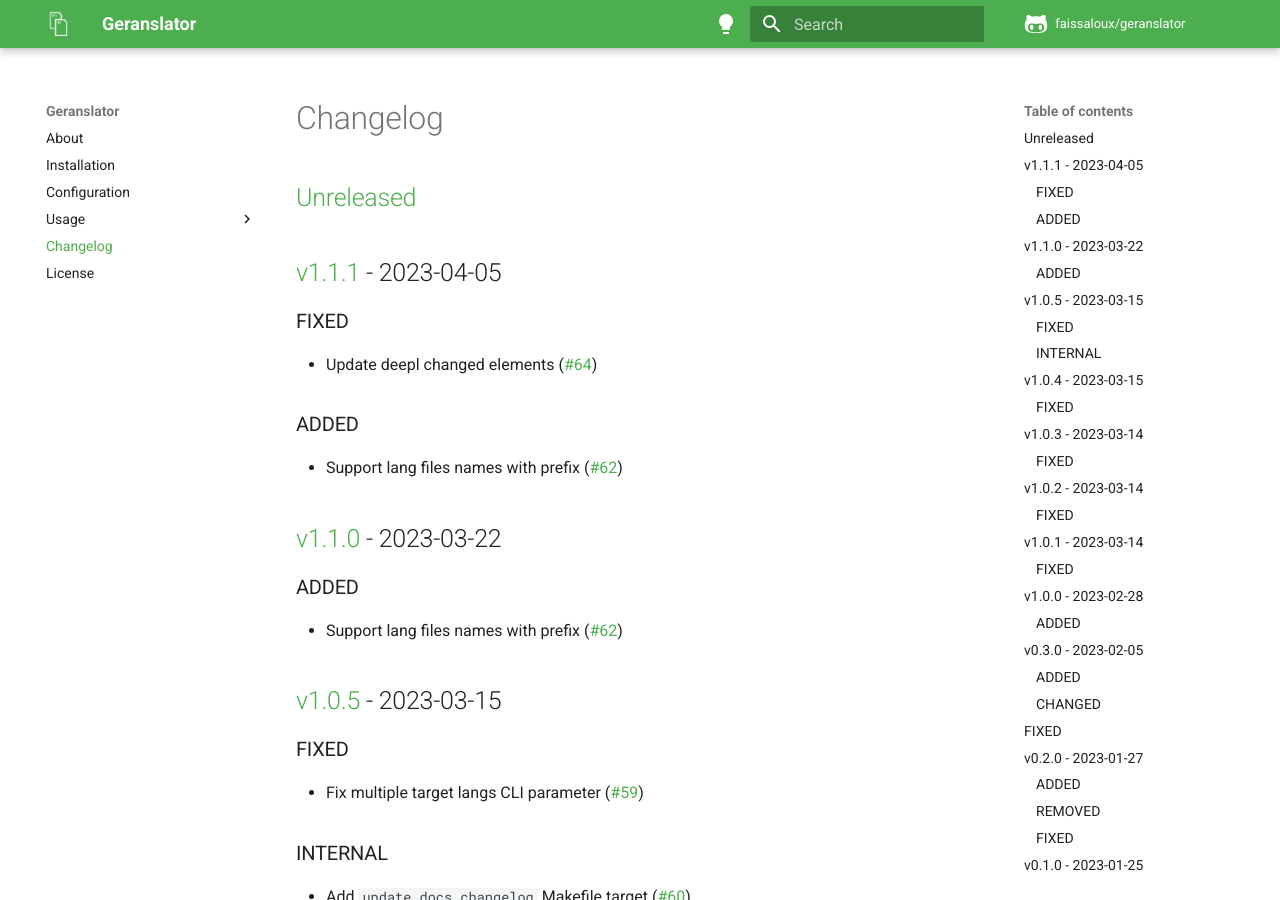
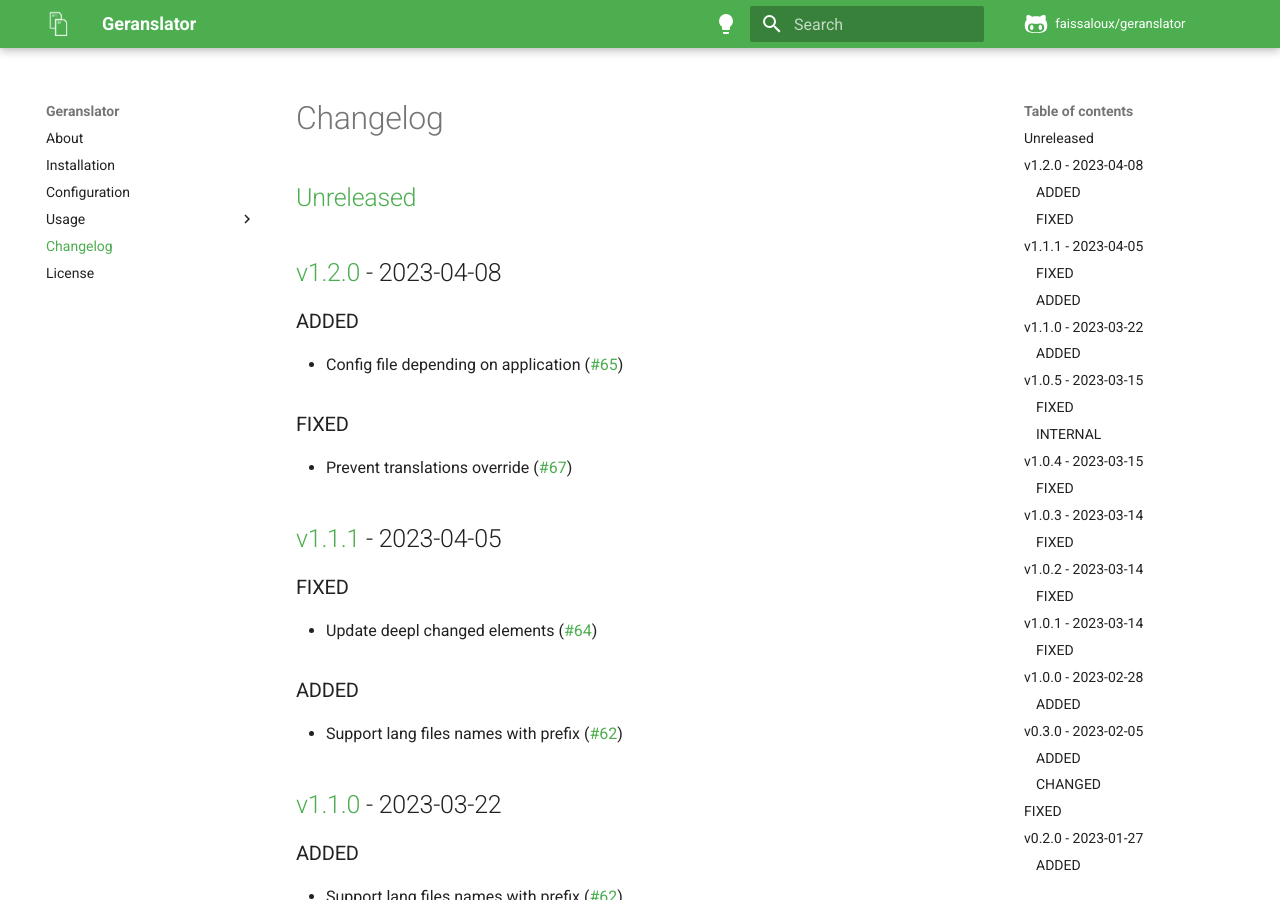
Before and after one commit to faissaloux/geranslator, an MkDocs documentation site: the page built from docs/changelog.md, in a window 1280 px wide and 900 px high. Built offline with MkDocs 1.6.1 and Material for MkDocs 9.7.7, drawn with Linux system fonts in a browser that asks for light colours; comment, search, counter and statistics services are not loaded.

Commit message:
release: 1.2.0

```diff
--- a/docs/changelog.md
+++ b/docs/changelog.md
@@ -1,4 +1,10 @@
-## [Unreleased](https://github.com/faissaloux/geranslator/compare/v1.1.1...main)
+## [Unreleased](https://github.com/faissaloux/geranslator/compare/v1.2.0...main)
+
+## [v1.2.0](https://github.com/faissaloux/termspark/compare/v1.1.1...v1.2.0) - 2023-04-08
+### ADDED
+- Config file depending on application ([#65](https://github.com/faissaloux/geranslator/pull/65))
+### FIXED
+- Prevent translations override ([#67](https://github.com/faissaloux/geranslator/pull/67))
 
 ## [v1.1.1](https://github.com/faissaloux/termspark/compare/v1.1.0...v1.1.1) - 2023-04-05
 ### FIXED
--- a/setup.cfg
+++ b/setup.cfg
@@ -1,6 +1,6 @@
 [metadata]
 name = geranslator
-version = 1.1.1
+version = 1.2.0
 description = Translate your translation files
 long_description = file: README.md
 long_description_content_type = text/markdown
```
Also changed, not shown: CHANGELOG.md (+7 -1 lines).
